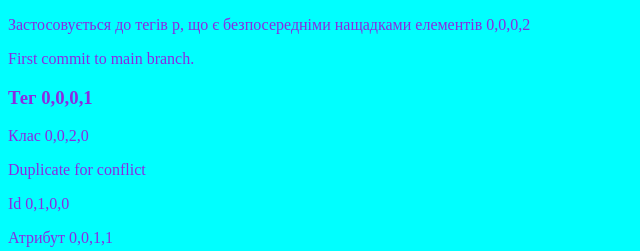
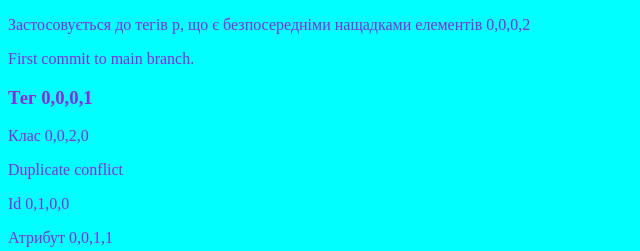
Before and after one commit to LobanovaSvit/s.lobanova.rep3, a plain HTML site: page HW5_Git/index.html in a window 1280 px wide. Shown: the top 251 px of the page, 0-640 px from the left. Drawn offline with Linux system fonts and the light colour scheme; files that its build step writes are made by us from their sources.

Commit message:
to simulate conflict2

```diff
--- a/HW5_Git/index.html
+++ b/HW5_Git/index.html
@@ -18,7 +18,7 @@
             <p class="class">Клас 0,0,2,0</p>
         </div>
         <div>
-            <p class="class">Duplicate for conflict</p>
+            <p class="class">Duplicate conflict</p>
         </div>
         <div>
             <p id="unique">Id 0,1,0,0</p>
```
